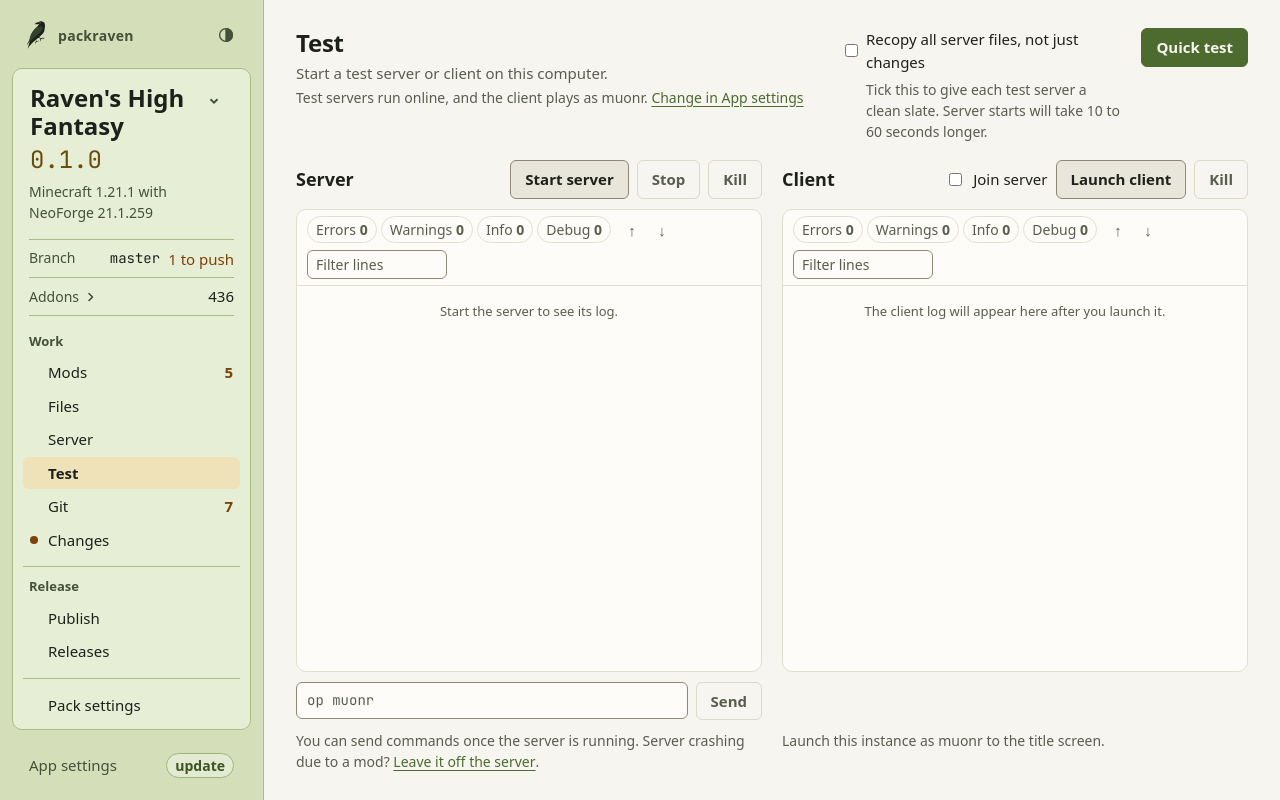
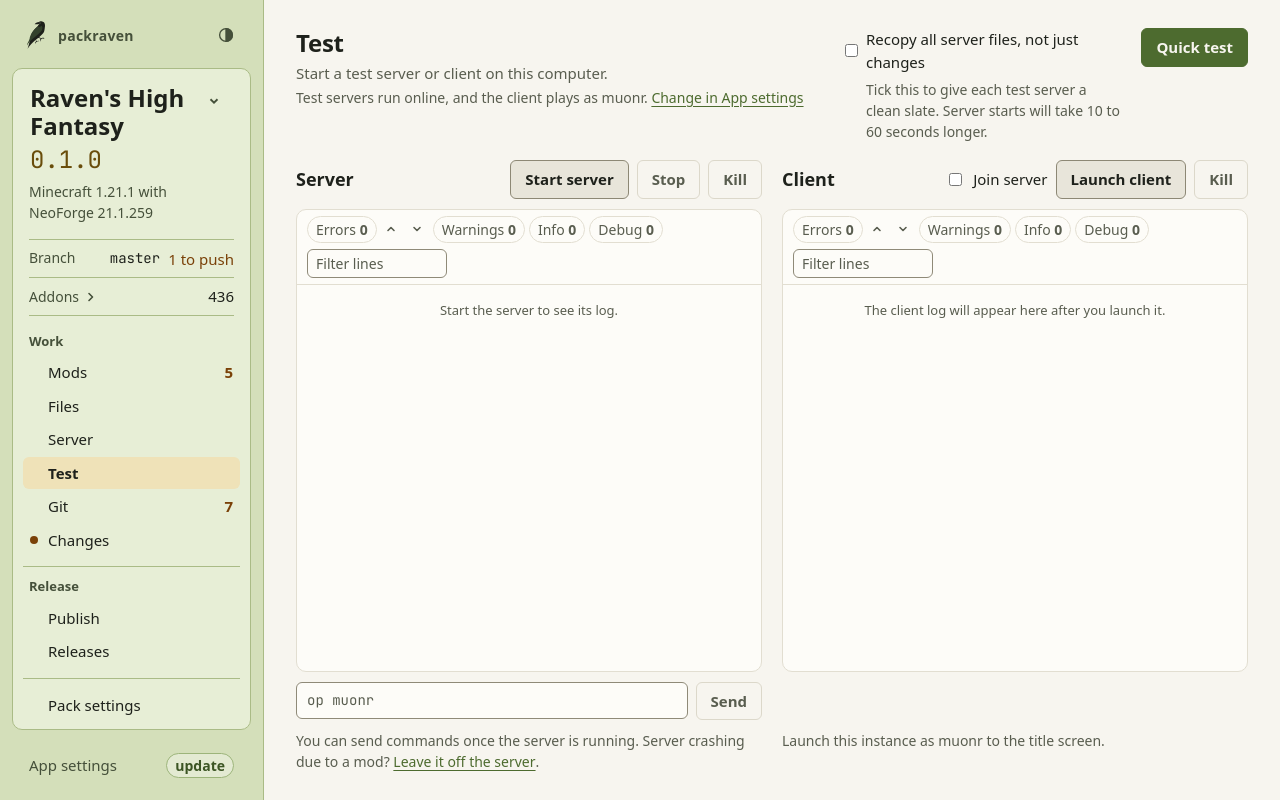
Before and after one commit to muon-rw/pack-raven, a Svelte app: page / in a window 1280 px wide. Both pictures are taken after a click on the button "Test". Built offline with nearby package versions, Linux system fonts and the light colour scheme; a web font is replaced by a local one.

Commit message:
log search improvements

```diff
--- a/src/components/LogPanel.svelte
+++ b/src/components/LogPanel.svelte
@@ -1,8 +1,8 @@
 <script lang="ts">
   import { tick, untrack } from 'svelte'
   import { errorText } from '../lib/api'
-  import type { Level, LogModel } from '../lib/logs'
-  import { shortcut } from '../lib/platform'
+  import type { Head, Level, LogModel } from '../lib/logs'
+  import { isMac, shortcut } from '../lib/platform'
   import ContextMenu from './ContextMenu.svelte'
   import type { MenuItem } from '../lib/menu'
 
@@ -39,12 +39,17 @@
     { level: 'info', label: 'Info' },
     { level: 'debug', label: 'Debug' },
   ]
+  const CONTEXT_CHOICES = [0, 1, 2, 3, 5, 10, 25]
+  const CONTEXT_KEY = 'packraven.logContext'
+  const BACK_KEYS = isMac ? 'Option+Left' : 'Alt+Left'
 
   const collapsed = new Set<number>()
   let foldVersion = $state(0)
   let note = $state<string | null>(null)
   let shown = $state<Record<Level, boolean>>({ error: true, warn: true, info: true, debug: true, none: true })
   let query = $state('')
+  let leftQuery = $state('')
+  let context = $state(storedContext())
   let scrollTop = $state(0)
   let viewportHeight = $state(0)
   let pinned = $state(true)
@@ -101,20 +106,49 @@
     return entries
   })
 
-  let rows = $derived.by(() => {
+  // Like grep -C, context counts the lines the level filters and folds leave showing, and a line
+  // that starts a new run after skipped ones goes in `breaks` so we can mark the gap.
+  let view = $derived.by(() => {
     void version
     void generation
     void foldVersion
-    const out: number[] = []
+    const visible: number[] = []
     for (let i = 0; i < model.lines.length; i++) {
       const entry = model.lineEntry[i]
       if (!shown[model.entries[entry].level]) continue
-      if (matching && !matching[entry]) continue
       if (i !== model.entries[entry].start && collapsed.has(entry)) continue
-      out.push(i)
+      visible.push(i)
     }
-    return out
+    const breaks = new Set<number>()
+    if (!matching) return { rows: visible, breaks }
+    const hit = (k: number) => matching[model.lineEntry[visible[k]]] === 1
+    const near = new Uint8Array(visible.length)
+    for (let k = 0, after = 0; k < visible.length; k++) {
+      if (hit(k)) {
+        near[k] = 1
+        after = context
+      } else if (after > 0) {
+        near[k] = 1
+        after--
+      }
+    }
+    for (let k = visible.length - 1, before = 0; k >= 0; k--) {
+      if (hit(k)) {
+        before = context
+      } else if (before > 0) {
+        near[k] = 1
+        before--
+      }
+    }
+    const rows: number[] = []
+    for (let k = 0; k < visible.length; k++) {
+      if (!near[k]) continue
+      if (context && rows.length && !near[k - 1]) breaks.add(visible[k])
+      rows.push(visible[k])
+    }
+    return { rows, breaks }
   })
+  let rows = $derived(view.rows)
 
   let first = $derived(Math.max(0, Math.floor(scrollTop / ROW) - OVERSCAN))
   let last = $derived(Math.min(rows.length, Math.ceil((scrollTop + viewportHeight) / ROW) + OVERSCAN))
@@ -129,6 +163,8 @@
     return { ...model.counts }
   })
   let matchCount = $derived(matching ? matching.reduce((sum, hit) => sum + hit, 0) : 0)
+  let selectedShown = $derived(selected !== null && rows.includes(selected))
+  let levelsHidden = $derived(FILTERS.some(({ level }) => !shown[level] && counts[level]))
 
   // Scroll events arrive a frame later, so when we scroll we record the position ourselves and
   // render the right rows straight away.
@@ -178,6 +214,7 @@
     void shown.info
     void shown.debug
     void needle
+    void context
     void foldVersion
     untrack(async () => {
       await tick()
@@ -193,6 +230,17 @@
     if (top < viewport.scrollTop || top + ROW > viewport.scrollTop + viewport.clientHeight) {
       scrollTo(Math.max(0, top - viewport.clientHeight / 3))
     }
+    if (needle) revealMark()
+  }
+
+  // A match can sit past the right edge of a long line, so we scroll sideways to it.
+  async function revealMark() {
+    await tick()
+    const mark = viewport?.querySelector<HTMLElement>('.row.selected mark')
+    if (!mark) return
+    const box = viewport.getBoundingClientRect()
+    const at = mark.getBoundingClientRect()
+    if (at.left < box.left || at.right > box.right) viewport.scrollLeft += at.left - box.left - box.width / 3
   }
 
   // Picking a line in a live log stops following, so new lines don't scroll it away.
@@ -236,6 +284,101 @@
     }
   }
 
+  function isHit(line: number) {
+    return matching !== null && matching[model.lineEntry[line]] === 1
+  }
+
+  // We remember the filter you leave, so you can go back to the other matches.
+  function leaveFilter() {
+    if (!query) return
+    leftQuery = query
+    query = ''
+    spoken = `Filter cleared. Press ${BACK_KEYS} to go back to “${leftQuery}”.`
+  }
+
+  function setQuery(text: string) {
+    query = text
+    leftQuery = ''
+  }
+
+  function showInFullLog(line: number) {
+    shown[model.entries[model.lineEntry[line]].level] = true
+    leaveFilter()
+    selected = line
+    pinned = false
+    spoken = `Showing line ${line + 1} in the full log. Press ${BACK_KEYS} to go back to “${leftQuery}”.`
+  }
+
+  // We skip the typing pause so the matches are there to select straight away.
+  async function applyFilterNow() {
+    needle = query.trim().toLowerCase()
+    await tick()
+  }
+
+  // If the line you moved to in the full log is filtered out, we select the nearest line above it.
+  async function backToFilter() {
+    if (!leftQuery) return
+    setQuery(leftQuery)
+    await applyFilterNow()
+    viewport.focus({ preventScroll: true })
+    if (selected === null || !rows.length || rows.includes(selected)) return
+    const at = Math.max(0, rows.findLastIndex((line) => line < selected!))
+    select(rows[at])
+    reveal(at)
+  }
+
+  // Enter in the filter field moves to the results, starting at the first match.
+  async function enterResults() {
+    await applyFilterNow()
+    if (!rows.length) return
+    const current = selected !== null ? rows.indexOf(selected) : -1
+    const at = current >= 0 ? current : Math.max(0, rows.findIndex(isHit))
+    select(rows[at])
+    pinned = false
+    viewport.focus({ preventScroll: true })
+    reveal(at)
+    announce(rows[at])
+  }
+
+  function onFilterKey(event: KeyboardEvent) {
+    if (event.key === 'Enter') {
+      event.preventDefault()
+      enterResults()
+    } else if (event.key === 'Escape' && query) {
+      event.preventDefault()
+      leaveFilter()
+    }
+  }
+
+  function showAllLevels() {
+    for (const { level } of FILTERS) shown[level] = true
+  }
+
+  // Matches in the thread or logger columns have nothing to highlight in the message, and a narrow
+  // pane hides those columns, so we name the column that matched.
+  function matchedColumn(head: Head) {
+    if (!needle || head.message.toLowerCase().includes(needle)) return null
+    if (`${head.logger}/${head.marker}`.toLowerCase().includes(needle)) return { column: 'logger', shownWide: shortLogger(head.logger).toLowerCase().includes(needle) }
+    if (head.thread.toLowerCase().includes(needle)) return { column: 'thread', shownWide: true }
+    return null
+  }
+
+  function storedContext() {
+    try {
+      const stored = Number(localStorage.getItem(CONTEXT_KEY))
+      return CONTEXT_CHOICES.includes(stored) ? stored : 0
+    } catch {
+      return 0
+    }
+  }
+
+  function setContext(lines: number) {
+    context = lines
+    try {
+      localStorage.setItem(CONTEXT_KEY, String(lines))
+    } catch {}
+  }
+
   function jumpToLatest() {
     pinned = true
     selected = null
@@ -256,7 +399,8 @@
   }
 
   function announce(line: number) {
-    spoken = `Line ${line + 1}: ${model.lines[line]}`
+    const kind = !matching || !context ? '' : `${isHit(line) ? 'Match' : 'Context'}${view.breaks.has(line) ? ' after skipped lines' : ''}, `
+    spoken = `${kind}Line ${line + 1}: ${model.lines[line]}`
   }
 
   function onKey(event: KeyboardEvent) {
@@ -282,11 +426,17 @@
       const row = viewport.querySelector<HTMLElement>('.row.selected')?.getBoundingClientRect()
       const box = viewport.getBoundingClientRect()
       openMenu(row ? row.left + 80 : box.left + 40, row ? row.bottom : box.top + 40, selected)
+    } else if (selected !== null && needle && event.key === 'Enter') {
+      event.preventDefault()
+      showInFullLog(selected)
     } else if (selected !== null && command && event.key.toLowerCase() === 'c' && window.getSelection()?.isCollapsed !== false) {
       event.preventDefault()
       copy(model.lines[selected])
     } else if (event.key === 'Escape' && query) {
-      query = ''
+      leaveFilter()
+    } else if (event.altKey && event.key === 'ArrowLeft' && !query && leftQuery) {
+      event.preventDefault()
+      backToFilter()
     }
   }
 
@@ -313,10 +463,11 @@
       x,
       y,
       items: [
-        { label: 'Copy line', run: () => copy(model.lines[line]) },
+        ...(needle ? [{ label: 'Show in full log', shortcut: 'Enter', run: () => showInFullLog(line) }, 'separator' as const] : []),
+        { label: 'Copy line', shortcut: shortcut('Ctrl+C'), run: () => copy(model.lines[line]) },
         ...(lines > 1 ? [{ label: `Copy entry (${lines} lines)`, run: () => copy(entryText(entry)) }] : []),
         'separator',
-        ...(logger ? [{ label: `Filter to ${shortLogger(logger)}`, run: () => (query = logger) }] : []),
+        ...(logger ? [{ label: `Filter to ${shortLogger(logger)}`, run: () => setQuery(logger) }] : []),
       ],
     }
   }
@@ -350,26 +501,44 @@
   <div class="bar">
     <span class="levels" role="group" aria-label="Show levels">
       {#each FILTERS as { level, label: filterLabel } (level)}
-        <button class="filter {level}" aria-pressed={shown[level]} disabled={!counts[level] && !loading} onclick={() => toggleLevel(level)}>
-          {filterLabel} <span class="count">{counts[level].toLocaleString()}</span>
-        </button>
+        <span class="level-group">
+          <button class="filter {level}" aria-pressed={shown[level]} disabled={!counts[level] && !loading} onclick={() => toggleLevel(level)}>
+            {filterLabel} <span class="count">{counts[level].toLocaleString()}</span>
+          </button>
+          {#if level === 'error'}
+            <button class="ghost" aria-label="Previous error" title="Previous error (Shift+F8)" disabled={!counts.error} onclick={() => stepError(-1)}>
+              <svg viewBox="0 0 12 12" aria-hidden="true"><path d="M3 7.5l3-3 3 3" /></svg>
+            </button>
+            <button class="ghost" aria-label="Next error" title="Next error (F8)" disabled={!counts.error} onclick={() => stepError(1)}>
+              <svg viewBox="0 0 12 12" aria-hidden="true"><path d="M3 4.5l3 3 3-3" /></svg>
+            </button>
+          {/if}
+        </span>
       {/each}
-      <span class="step">
-        <button class="ghost" aria-label="Previous error" title="Previous error (Shift+F8)" disabled={!counts.error} onclick={() => stepError(-1)}>↑</button>
-        <button class="ghost" aria-label="Next error" title="Next error (F8)" disabled={!counts.error} onclick={() => stepError(1)}>↓</button>
-      </span>
     </span>
     <span class="search">
       <input
         bind:this={filterField}
         bind:value={query}
+        oninput={() => (leftQuery = '')}
+        onkeydown={onFilterKey}
         type="search"
         placeholder="Filter lines"
         aria-label="Filter {label.toLowerCase()}"
-        title="Filter lines ({shortcut('Ctrl+F')})"
+        title="Filter lines ({shortcut('Ctrl+F')}). Press Enter to go to the matches."
         spellcheck="false"
       />
-      {#if needle}<span class="muted small">{matchCount.toLocaleString()} {matchCount === 1 ? 'entry' : 'entries'}</span>{/if}
+      {#if needle}
+        <select class="context" value={context} onchange={(e) => setContext(Number(e.currentTarget.value))} aria-label="Lines to show around each match" title="Lines to show around each match">
+          {#each CONTEXT_CHOICES as lines (lines)}<option value={lines}>{lines ? `± ${lines} ${lines === 1 ? 'line' : 'lines'}` : 'Matches only'}</option>{/each}
+        </select>
+      {/if}
+      <span class="muted small" aria-live="polite">{needle ? `${matchCount.toLocaleString()} ${matchCount === 1 ? 'entry' : 'entries'}` : ''}</span>
+      {#if needle && selectedShown}
+        <button class="link small" title="Show this line among all lines (Enter or double-click)" onclick={() => selected !== null && showInFullLog(selected)}>Show in full log</button>
+      {:else if !query && leftQuery}
+        <button class="link small back" title="Back to “{leftQuery}” ({BACK_KEYS})" aria-label="Back to filter “{leftQuery}”" onclick={backToFilter}>Back to “{leftQuery}”</button>
+      {/if}
     </span>
   </div>
   {#if note}<p class="note failed small">{note}</p>{/if}
@@ -401,8 +570,12 @@
             class:app={entry.stream === 'info'}
             class:start
             class:selected={selected === line}
+            class:context={matching && !matching[entryIndex]}
+            class:hit={matching && context && matching[entryIndex]}
+            class:gap={view.breaks.has(line)}
             style:top="{(first + k) * ROW}px"
             onclick={() => select(line)}
+            ondblclick={() => needle && (window.getSelection()?.removeAllRanges(), showInFullLog(line))}
             oncontextmenu={(e) => onRowMenu(e, line)}
           >
             <span class="number">{line + 1}</span>
@@ -416,8 +589,10 @@
             {#if start && entry.head}
               <span class="time">{entry.head.time}</span>
               <span class="level">{entry.head.level}</span>
-              <span class="thread" title={entry.head.thread}>{entry.head.thread}</span>
-              {#if entry.head.logger}<span class="logger" title={[entry.head.logger, entry.head.marker].filter(Boolean).join(' / ')}>{shortLogger(entry.head.logger)}</span>{/if}
+              {@const found = matchedColumn(entry.head)}
+              <span class="thread" title={entry.head.thread}>{@render marked(entry.head.thread)}</span>
+              {#if entry.head.logger}<span class="logger" title={[entry.head.logger, entry.head.marker].filter(Boolean).join(' / ')}>{@render marked(shortLogger(entry.head.logger))}</span>{/if}
+              {#if found}<span class="found-in" class:shown-wide={found.shownWide} title={found.column === 'logger' ? [entry.head.logger, entry.head.marker].filter(Boolean).join(' / ') : entry.head.thread}>in {found.column}</span>{/if}
               <span class="message">{@render marked(entry.head.message)}</span>
               {#if extra && folded(entryIndex)}<span class="hidden-lines">{extra} more {extra === 1 ? 'line' : 'lines'}</span>{/if}
             {:else}
@@ -429,7 +604,17 @@
       {#if loading}
         <p class="empty muted">Reading the log…</p>
       {:else if !rows.length}
-        <p class="empty muted">{model.lines.length ? 'No lines match these filters.' : empty}</p>
+        <p class="empty muted">
+          {#if !model.lines.length}
+            {empty}
+          {:else if needle}
+            No lines match “{query.trim()}”{levelsHidden ? ' at the levels shown' : ''}.
+            <button class="link" onclick={() => setQuery('')}>Clear filter</button>
+            {#if levelsHidden}<button class="link" onclick={showAllLevels}>Show all levels</button>{/if}
+          {:else}
+            No lines at the levels shown. <button class="link" onclick={showAllLevels}>Show all levels</button>
+          {/if}
+        </p>
       {/if}
     </div>
     {#if live && !pinned}
@@ -472,7 +657,7 @@
 
   .levels,
   .search,
-  .step {
+  .level-group {
     display: flex;
     align-items: center;
     gap: 4px;
@@ -482,8 +667,8 @@
     flex-wrap: wrap;
   }
 
-  .step {
-    margin-left: 4px;
+  .level-group {
+    gap: 2px;
   }
 
   .filter {
@@ -517,16 +702,39 @@
   }
 
   .ghost {
-    width: 26px;
-    padding: 2px 0;
-    font-size: inherit;
+    display: grid;
+    place-items: center;
+    width: 24px;
+    height: 24px;
+    padding: 0;
+  }
+
+  .ghost svg {
+    width: 12px;
+    height: 12px;
+    fill: none;
+    stroke: currentColor;
+    stroke-width: 1.6;
+    stroke-linecap: round;
+    stroke-linejoin: round;
+  }
+
+  .back {
+    max-width: 22ch;
+    overflow: hidden;
+    text-overflow: ellipsis;
+    white-space: nowrap;
+  }
+
+  .search input,
+  .search select {
+    padding: 3px 8px;
+    font-size: var(--step--1);
   }
 
   .search input {
     width: 220px;
     max-width: 100%;
-    padding: 3px 8px;
-    font-size: var(--step--1);
   }
 
   .small {
@@ -601,6 +809,35 @@
 
   .row.debug {
     color: var(--muted);
+  }
+
+  /* Context lines recede so the matches stand out, but an error or warning nearby keeps its
+     level's color, since it's often what you were looking for. */
+  .row.context,
+  .row.context .message {
+    color: var(--muted);
+    font-weight: 400;
+  }
+
+  .row.context.error .level {
+    color: var(--fail);
+  }
+
+  .row.context.warn .level {
+    color: var(--warn);
+  }
+
+  .row.context.error.start:not(.selected) {
+    background: transparent;
+  }
+
+  .row.hit .number {
+    color: var(--text);
+    background: var(--hit-soft);
+  }
+
+  .row.gap {
+    border-top: 1px dashed var(--muted);
   }
 
   /* packraven's own messages, like "Building the server pack", stand apart from the game's. */
@@ -687,8 +924,24 @@
     }
   }
 
+  @container (min-width: 761px) {
+    .found-in.shown-wide {
+      display: none;
+    }
+  }
+
   .message {
     flex: none;
+  }
+
+  .found-in {
+    flex: none;
+    padding: 0 6px;
+    font-family: var(--font-ui);
+    color: var(--text);
+    background: var(--hit-soft);
+    border: 1px solid var(--hit-edge);
+    border-radius: 999px;
   }
 
   .hidden-lines {
@@ -715,6 +968,10 @@
     font-family: var(--font-ui);
   }
 
+  .empty .link {
+    margin-left: 8px;
+  }
+
   .jump {
     position: absolute;
     right: 18px;
```
Also changed, not shown: src/app.css (+16 -0 lines).
